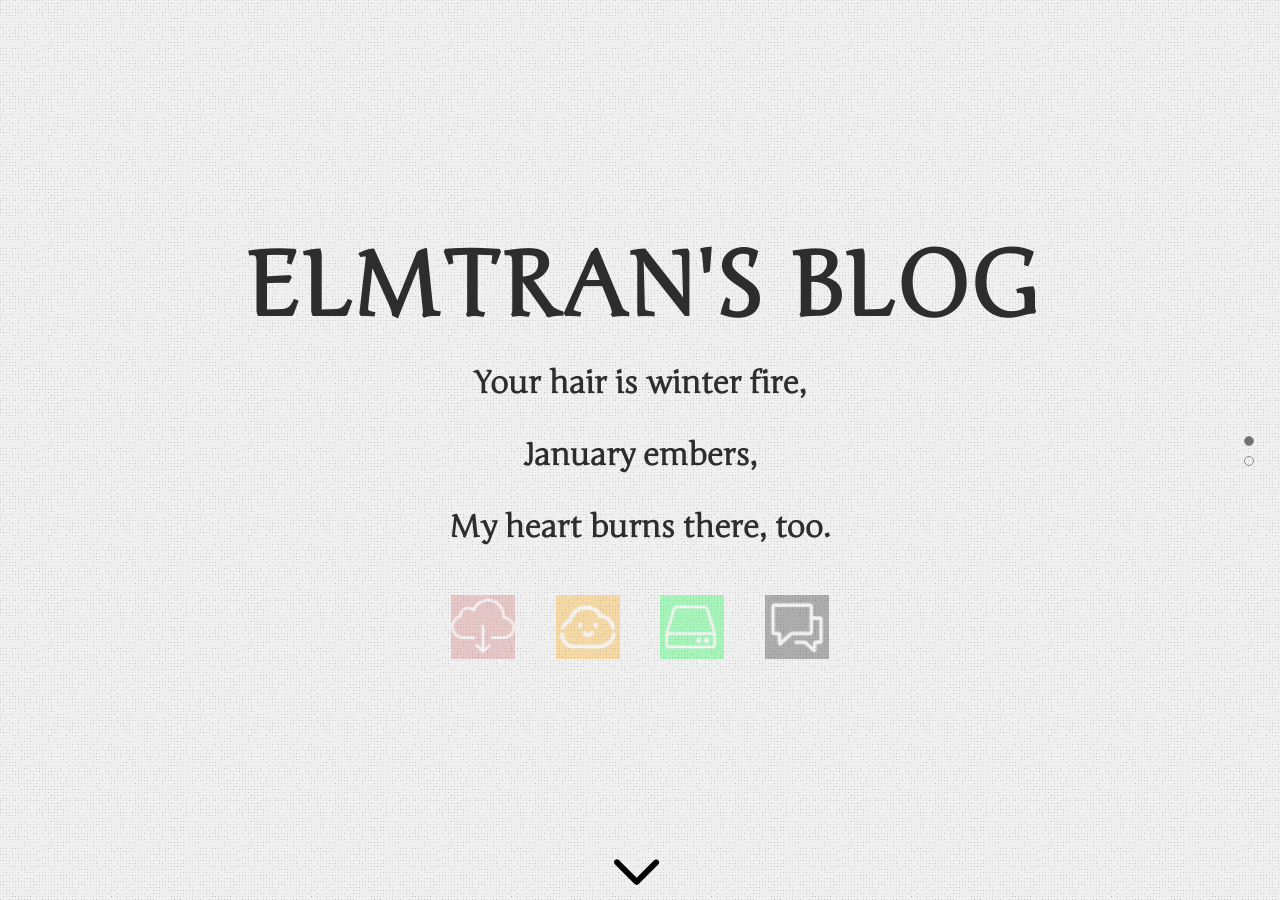
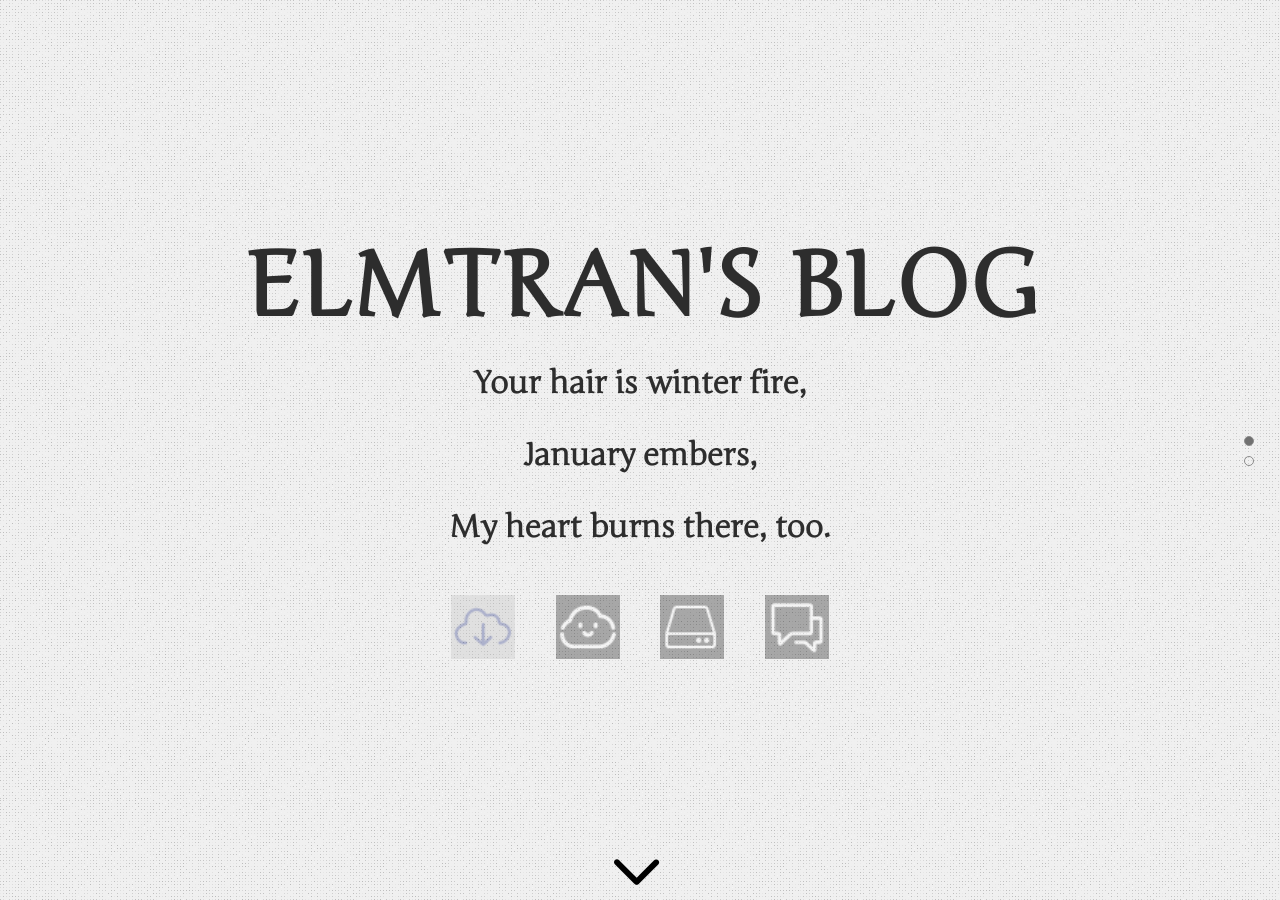
Before and after one commit to ElmTran/ElmTran.github.io, a Jekyll site: the page built from index.html, in a window 1280 px wide. Built offline with Jekyll 4.4.1, drawn with Linux system fonts in a browser that asks for light colours; comment, search, counter and statistics services are not loaded.

Commit message:
change icon style

```diff
--- a/_sass/simple-texture/common/_social-icons.scss
+++ b/_sass/simple-texture/common/_social-icons.scss
@@ -83,13 +83,13 @@ $size: 48;
     .ico-alist {
         @include get-ico-image(alist);
 
-        background-color: #00ff40;
+        background-color: #000000;
     }
 
     .ico-chat {
         @include get-ico-image(chat);
 
-        background-color: #141414;
+        background-color: #000000;
     }
 
     .ico-telegram {
@@ -100,12 +100,12 @@ $size: 48;
     .ico-dufs {
         @include get-ico-image(dufs);
 
-        background-color: #FFA500;
+        background-color: #000000;
     }
 
     .ico-aria {
         @include get-ico-image(aria);
 
-        background-color: #cf6c6c;
+        background-color: #bdbdbd;
     }
 }
```
Also changed, not shown: assets/images/simple-icons/aria-48.png, assets/images/simple-icons/telegram-48.png.
